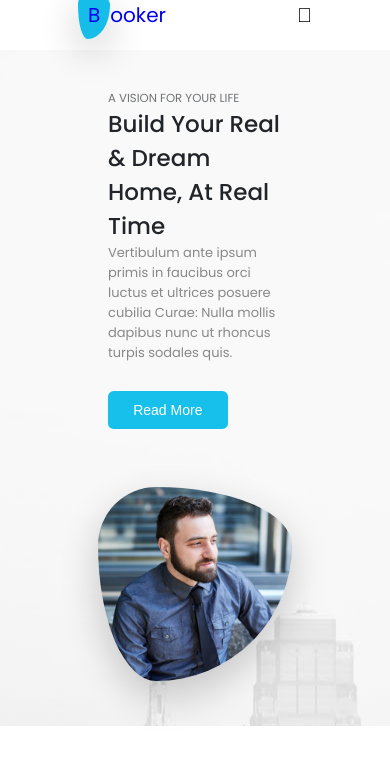
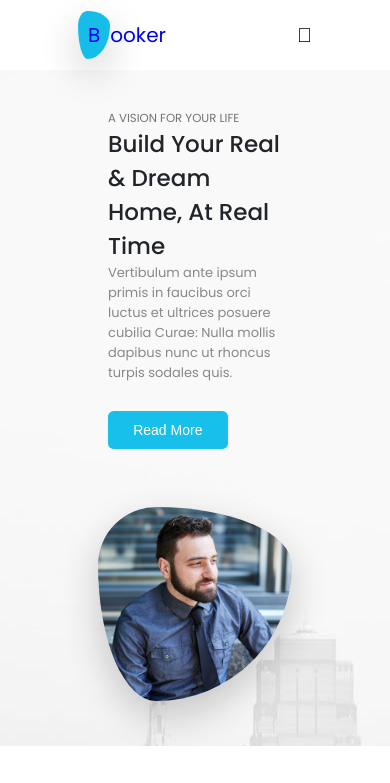
Before and after one commit to wikiesp/booker, a plain HTML site: page index.html in a window 390 px wide. Shown: the top 783 px of the page. Drawn offline with Linux system fonts and the light colour scheme.

Commit message:
Padding top
.second_nav{
        padding-top:1em;
    } En responsive

```diff
--- a/main.css
+++ b/main.css
@@ -589,6 +589,9 @@ ul.show {
     .container h1 {
         font-size: 2.3em;
     }
+    .second_nav{
+        padding-top:1em;
+    }
 
     .break {
         display: contents;
```
